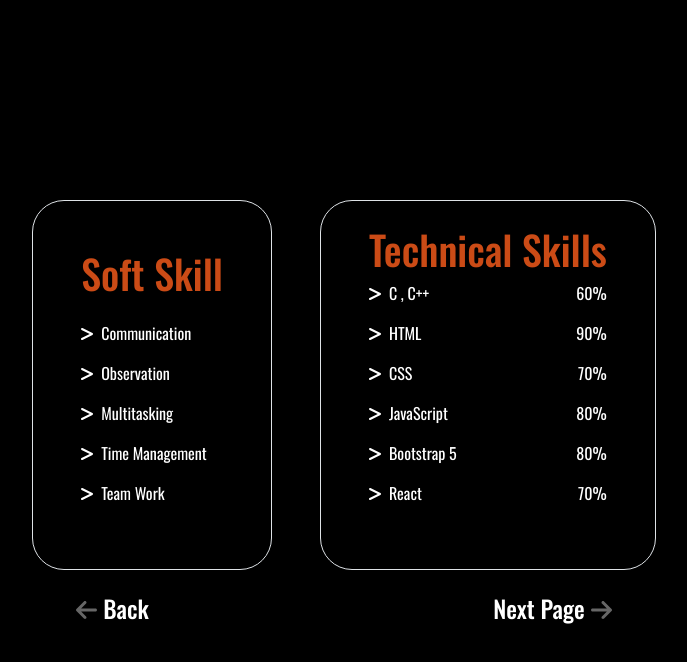
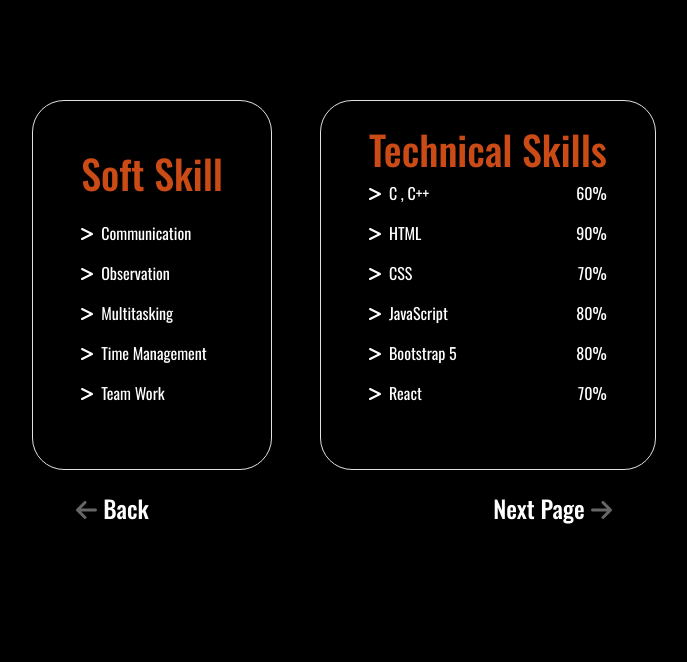
Before and after one commit to Amritha-Raveendran/portfolio-react, a React (Vite) app: page /skills in a window 1280 px wide. Shown: the top 662 px of the page, without its empty margins (296-983 px from the left). Built offline with nearby package versions, Linux system fonts and the light colour scheme.

Commit message:
Final Commit

```diff
--- a/src/index.css
+++ b/src/index.css
@@ -1,9 +1,9 @@
 .custom-margin {
-    margin-top: 20px;
+    margin-top: 10px;
   }
 
   @media (min-width: 992px) {
     .custom-margin {
-      margin-top: 200px;
+      margin-top: 100px;
     }
   }
```
